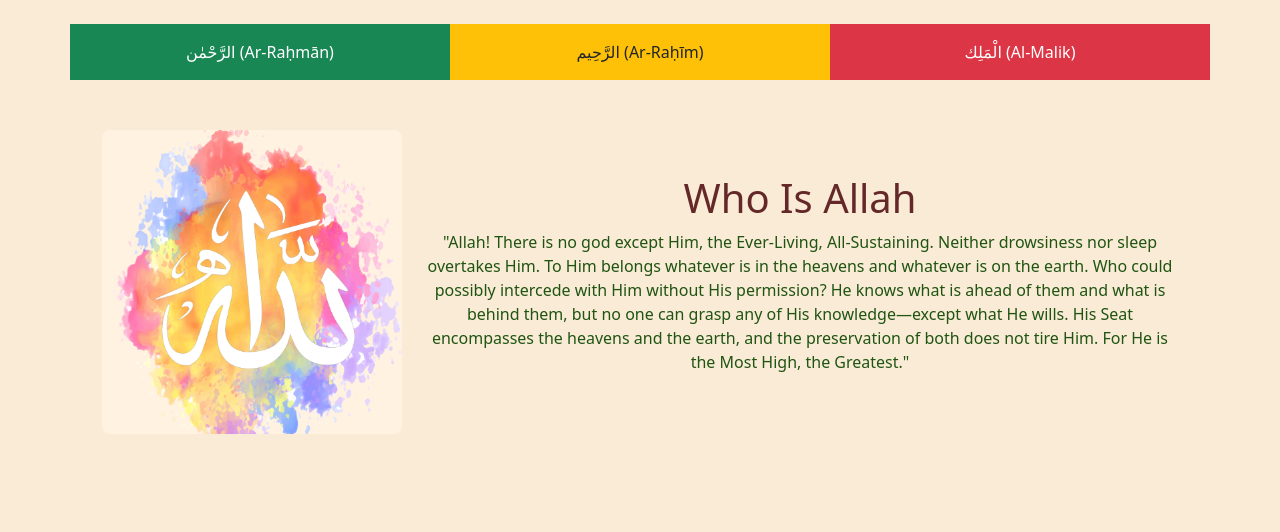
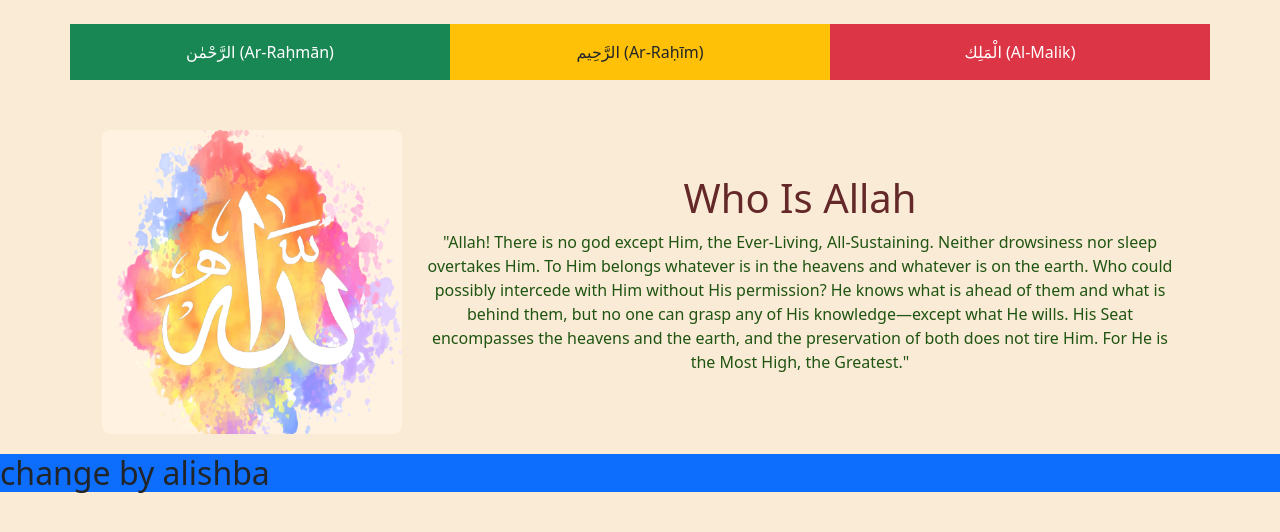
Before and after one commit to alishbaakram19-star/bootstrap-practice, a plain HTML site: page index.html in a window 1280 px wide. Drawn offline with Linux system fonts and the light colour scheme.

Commit message:
Add heading to index.html
Inserted a new h2 element with class 'bg-primary' and text 'change by alishba' to the HTML file.

```diff
--- a/index.html
+++ b/index.html
@@ -76,7 +76,7 @@
       </div>
     </div>
   </div>
-
+<h2 class="bg-primary"> change by alishba</h2>
 
 </body>
 </html>
```
